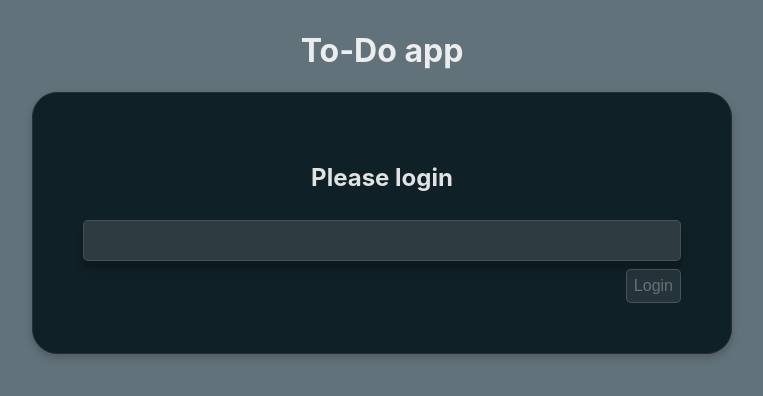
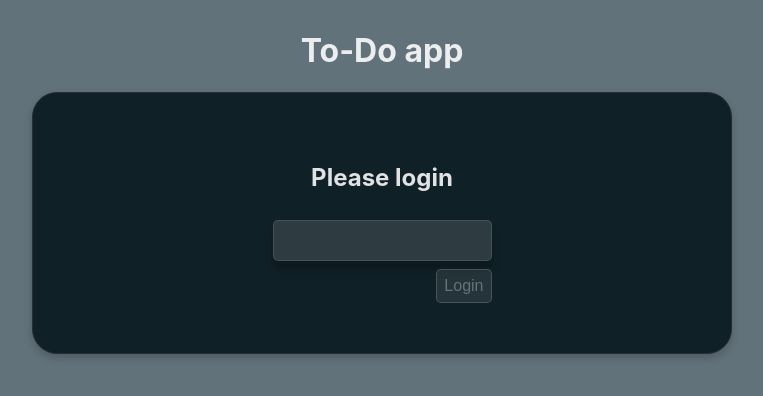
Before and after one commit to marnixlenoble/todo-app, a React (Create React App) app in the folder frontend/: page / in a window 1280 px wide. Shown: the top 396 px of the page, without its empty margins (258-1021 px from the left). Built offline with nearby package versions, Linux system fonts and the light colour scheme; no server answers.

Commit message:
Make css classes kebab case everywhere

```diff
--- a/frontend/src/App.css
+++ b/frontend/src/App.css
@@ -1,6 +1,7 @@
-.App {
+.app {
   display: flex;
   flex-direction: column;
+  align-items: center;
   text-align: center;
   border: 1px solid #282c34;
   box-shadow: 0 4px 8px 0 rgba(0, 0, 0, 0.2);
@@ -13,7 +14,7 @@
   max-width: 700px;
 }
 
-.Header {
+.header {
   text-align: center;
 }
 
--- a/frontend/src/App.tsx
+++ b/frontend/src/App.tsx
@@ -10,8 +10,8 @@ function App() {
 
   return (
     <div className="container">
-      <h1 className="Header">To-Do app</h1>
-      <div className="App">
+      <h1 className="header">To-Do app</h1>
+      <div className="app">
         {user && <Dashboard></Dashboard>}
         {!user && <Login></Login>}
       </div>
--- a/frontend/src/components/AddTask.css
+++ b/frontend/src/components/AddTask.css
@@ -13,16 +13,18 @@
   padding: 7px;
   margin: 0;
 }
+
 .icon-button:hover {
   background-color: rgba(255, 255, 255, 0.13);
 }
+
 .icon-button:active {
   background-color: rgba(255, 255, 255, 0.26);
 }
 
 .icon-button:disabled {
   color: rgba(255, 255, 255, 0.09);
-  background-color: rgba(255, 255, 255, 0.0);
+  background-color: rgba(255, 255, 255, 0);
 }
 
 .fake-input {
--- a/frontend/src/components/Dashboard.css
+++ b/frontend/src/components/Dashboard.css
@@ -1,10 +1,10 @@
-.Dashboard {
+.dashboard {
   display: flex;
   flex-direction: column;
   align-items: center;
   width: 100%;
 }
 
-.SearchField {
+.search-field {
   width: 100%;
 }
--- a/frontend/src/components/Dashboard.tsx
+++ b/frontend/src/components/Dashboard.tsx
@@ -35,10 +35,10 @@ function Dashboard() {
   }
 
   return (
-    <div className="Dashboard">
+    <div className="dashboard">
       <h2>Inbox</h2>
       <input
-        className="text-field SearchField"
+        className="text-field search-field"
         type="text"
         placeholder="Search..."
         value={searchKeyWord}
--- a/frontend/src/components/Login.css
+++ b/frontend/src/components/Login.css
@@ -4,3 +4,7 @@
   justify-content: flex-end;
   align-items: center;
 }
+
+.login-form {
+  max-width: 400px;
+}
--- a/frontend/src/components/Login.tsx
+++ b/frontend/src/components/Login.tsx
@@ -28,7 +28,7 @@ function Login() {
   return (
     <>
       <h2>Please login</h2>
-      <form onSubmit={handleLogin}>
+      <form className="login-form" onSubmit={handleLogin}>
         <input
           className="text-field"
           type="text"
--- a/frontend/src/hooks.ts
+++ b/frontend/src/hooks.ts
@@ -16,7 +16,7 @@ function useCurrentUser() {
   const dispatch = useAppDispatch();
   const user = useAppSelector(selectCurrentUser);
 
-  function setUser(user: IUser) {
+  function setUser(user: IUser | undefined) {
     dispatch(setUserAction(user));
   }
 
--- a/frontend/src/index.css
+++ b/frontend/src/index.css
@@ -92,7 +92,7 @@ input[type="checkbox"]:checked::before {
 
   text-align: center;
   text-decoration: none;
-  display: inline-block;
+  display: flex;
   font-size: 16px;
   cursor: pointer;
   float: left;
@@ -103,7 +103,7 @@ input[type="checkbox"]:checked::before {
 }
 
 .button:disabled {
-  color: rgba(255, 255, 255, 0.30);
+  color: rgba(255, 255, 255, 0.3);
   background-color: rgba(255, 255, 255, 0.09);
   cursor: not-allowed;
 }
```
Also changed, not shown: 1 other file (tests, documents, lock files or other folders).
